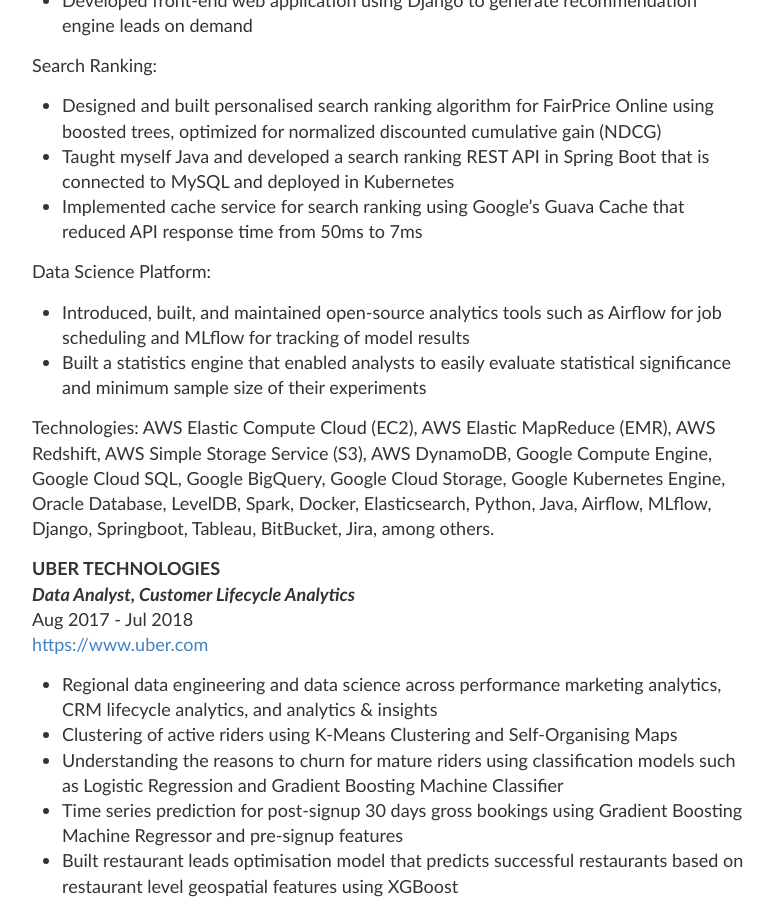
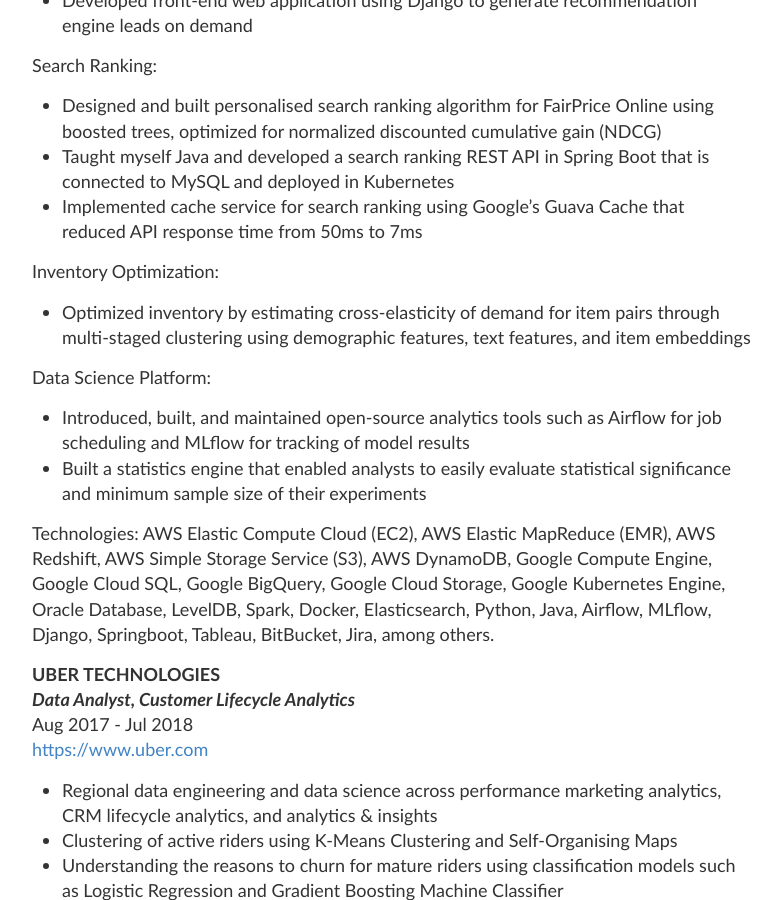
Before and after one commit to wngaw/wngaw.github.io, a Jekyll site: the page built from resume.md, in a window 1280 px wide and 900 px high, scrolled down 754 px. Shown: the whole window, without its empty margins (248-1029 px from the left). Built offline with Jekyll 4.4.1, drawn with Linux system fonts in a browser that asks for light colours.

Commit message:
update resume

```diff
--- a/resume.md
+++ b/resume.md
@@ -23,6 +23,9 @@
 - Designed and built personalised search ranking algorithm for FairPrice Online using boosted trees, optimized for normalized discounted cumulative gain (NDCG)
 - Taught myself Java and developed a search ranking REST API in Spring Boot that is connected to MySQL and deployed in Kubernetes
 - Implemented cache service for search ranking using Google's Guava Cache that reduced API response time from 50ms to 7ms
+
+Inventory Optimization:
+- Optimized inventory by estimating cross-elasticity of demand for item pairs through multi-staged clustering using demographic features, text features, and item embeddings
 
 Data Science Platform:
 - Introduced, built, and maintained open-source analytics tools such as Airflow for job scheduling and MLflow for tracking of model results
```
Also changed, not shown: _posts/2019-07-28-wide-and-deep-learning.md (+1 -1 lines).
